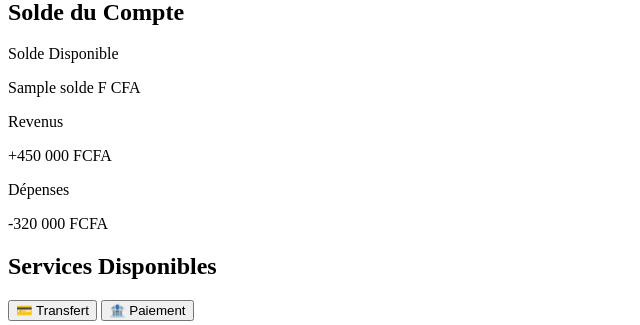
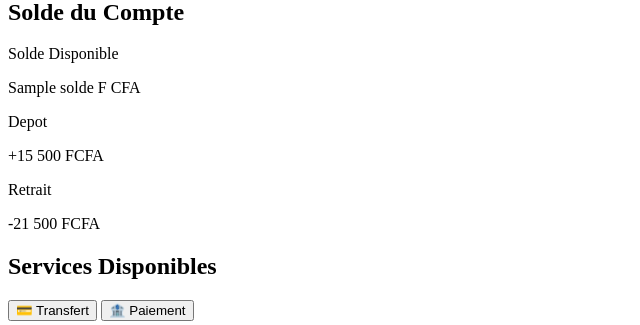
Before and after one commit to thetaf313/projet-maxit, a PHP site: template templates/client/dashboard.html.php in a window 1280 px wide. Shown: the part 346-671 px from the top of the page, without its empty margins (0-640 px from the left). Run offline with PHP 8.4, Linux system fonts and the light colour scheme; the template is opened without the code that fills it: most values are stand-ins (such as "Sample title", 1, 10 or a date in 2020).

Commit message:
Correction des bugs

```diff
--- a/templates/auth/login.html.php
+++ b/templates/auth/login.html.php
@@ -2,6 +2,7 @@
 $errors = $_SESSION['flash_errors'] ?? [];
 $formData = $_SESSION['flash_formData'] ?? [];
 // var_dump($errors);
+// var_dump($_SESSION['user']);
 unset($_SESSION['flash_errors'], $_SESSION['flash_formData']);
 ?>
 
--- a/templates/auth/register.html.php
+++ b/templates/auth/register.html.php
@@ -1,7 +1,7 @@
 <?php
 $errors = $_SESSION['flash_errors'] ?? [];
 $formData = $_SESSION['flash_formData'] ?? [];
-var_dump($role);
+// var_dump($role);
 unset($_SESSION['flash_errors'], $_SESSION['flash_formData']);
 ?>
 
--- a/templates/client/dashboard.html.php
+++ b/templates/client/dashboard.html.php
@@ -25,6 +25,7 @@
                 <div class="card p-4 rounded-2xl border border-gray-600 mb-4">
                     <h2 class="text-white font-semibold text-lg mb-3">Gestion des Comptes</h2>
                     <div class="flex flex-col md:flex-row gap-4">
+                        <!-- <form action="/client/change-account" method="post"> -->
                         <select class="account-selector px-4 py-2 rounded-lg text-white flex-1 border-gray-600 bg-gray-700 focus:outline-none focus:ring-2 focus:ring-gray-300">
                             <option class="bg-gray-700" value="">Selectionner un compte</option>
                             <?php foreach ($comptesSecondaires as $compte): ?>
@@ -38,6 +39,7 @@
                             <button class="bg-[#1f2937] border border-gray-300 px-4 py-2 text-white rounded-lg font-medium">Changer de Compte</button>
                             <button class="btn-secondary px-4 py-2 text-white rounded-lg font-medium">+ Ajouter</button>
                         </div>
+                        <!-- </form> -->
                     </div>
                 </div>
 
@@ -75,12 +77,12 @@
                         <?php endif; ?>
                         <div class="flex justify-between mt-3 text-white">
                             <div>
-                                <p class="text-green-100 text-xs">Revenus</p>
-                                <p class="font-medium">+450 000 FCFA</p>
+                                <p class="text-green-100 text-xs">Depot</p>
+                                <p class="font-medium">+15 500 FCFA</p>
                             </div>
                             <div>
-                                <p class="text-green-100 text-xs">Dépenses</p>
-                                <p class="font-medium">-320 000 FCFA</p>
+                                <p class="text-green-100 text-xs">Retrait</p>
+                                <p class="font-medium">-21 500 FCFA</p>
                             </div>
                         </div>
                     </div>
```
Also changed, not shown: app/core/middlewares/Auth.php (+5 -3 lines).
